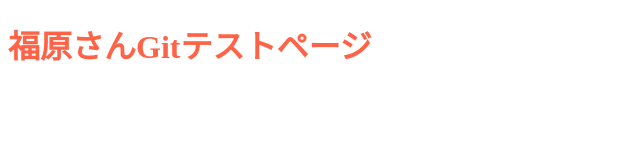
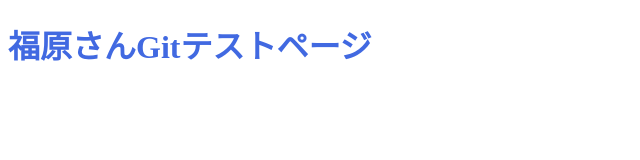
Before and after one commit to S-kosuke030/fukuhara-test, a plain HTML site: page index.html in a window 1280 px wide. Shown: the whole page, without its empty margins (0-640 px from the left). Drawn offline with Linux system fonts and the light colour scheme.

Commit message:
赤から青に変更

```diff
--- a/style.css
+++ b/style.css
@@ -1,3 +1,3 @@
 .heading {
-  color: #ff6347;
+  color: #4169e1;
 }
```
